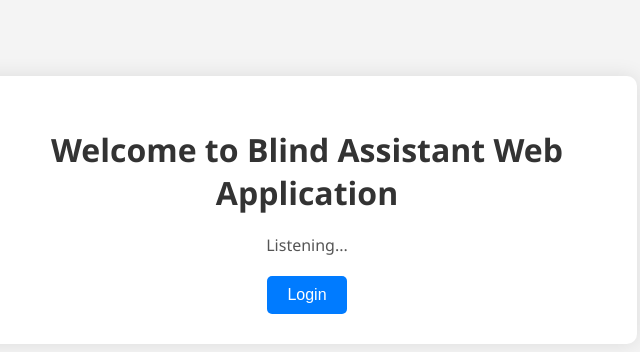
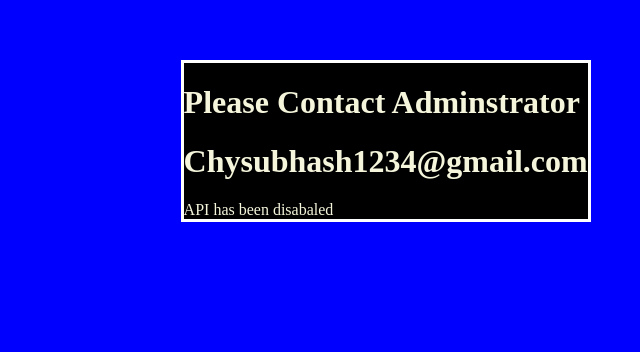
Before and after one commit to su690/BLIND_ASSIT, a website: page index.html in a window 1280 px wide. Shown: the part 190-542 px from the top of the page, without its empty margins (333-973 px from the left). Drawn offline with Linux system fonts and the light colour scheme.

Commit message:
Update index.html

```diff
--- a/index.html
+++ b/index.html
@@ -3,119 +3,28 @@
 <head>
     <meta charset="UTF-8">
     <meta name="viewport" content="width=device-width, initial-scale=1.0">
-    <title>Welcome and Speech to Text</title>
-    <style>
-        body {
-            font-family: 'Segoe UI', Tahoma, Geneva, Verdana, sans-serif;
-            background-color: #f4f4f4;
-            margin: 0;
-            padding: 0;
-            display: flex;
-            justify-content: center;
-            align-items: center;
-            min-height: 100vh;
-        }
-        .container {
-            max-width: 600px;
-            padding: 30px;
-            background-color: #fff;
-            border-radius: 10px;
-            box-shadow: 0px 0px 20px rgba(0, 0, 0, 0.1);
-            text-align: center;
-            animation: fadeIn 1s ease;
-        }
-        h1 {
-            color: #333;
-            margin-bottom: 20px;
-            font-weight: bold;
-        }
-        p {
-            margin-bottom: 20px;
-            color: #555;
-        }
-        button {
-            padding: 10px 20px;
-            border: none;
-            border-radius: 5px;
-            background-color: #007bff;
-            color: #fff;
-            font-size: 16px;
-            cursor: pointer;
-            transition: background-color 0.3s ease;
-        }
-        button:hover {
-            background-color: #0056b3;
-        }
-        @keyframes fadeIn {
-            from {
-                opacity: 0;
-                transform: translateY(-20px);
-            }
-            to {
-                opacity: 1;
-                transform: translateY(0);
-            }
-        }
-    </style>
+    <title>Document</title>
+
 </head>
+<style>
+body{
+    background-color: blue;
+    color: beige;
+}
+.main{
+    border: solid white;
+    height: fit-content;
+    width: fit-content;
+    margin-top: 250px;
+    margin-left: 40%;
+    background-color: black;
+}
+</style>
 <body>
-    <div class="container">
-        <h1 id="welcomeMsg">Welcome to Blind Assistant Web Application</h1>
-        <p id="userSpeech">Listening...</p>
-        <button id="nextPageBtn">Login</button>
-    </div>
-
-    <script>
-        var welcomeSpoken = false; // Flag to track if welcome message has been spoken
-
-        function speakWelcome() {
-            var msg = new SpeechSynthesisUtterance();
-            msg.text = "Welcome to Blind Assistant Web Application. Please provide your username and password";
-            msg.onend = function(event) {
-                welcomeSpoken = true; // Update flag
-                listenUserSpeech(); // Start listening to user's speech
-            };
-            window.speechSynthesis.speak(msg);
-        }
-
-        function listenUserSpeech() {
-            var recognition = new webkitSpeechRecognition(); // For Chrome
-            recognition.lang = 'en-US';
-
-            recognition.onresult = function(event) {
-                var userSpeech = event.results[0][0].transcript;
-                document.getElementById('userSpeech').textContent = userSpeech;
-
-                // Check if the user's speech contains a name
-                var nameRegex = /(?:my name is|I am|I'm) (\w+)/i;
-                var match = userSpeech.match(nameRegex);
-                if (match && match[1]) {
-                    var username = match[1];
-                    document.getElementById('welcomeMsg').textContent = "Welcome, " + username + "!";
-                }
-            };
-
-            recognition.start();
-            document.getElementById('userSpeech').textContent = "Listening...";
-        }
-
-        function nextPage() {
-            window.location.href = 'page1.html'; // Redirect to the next page
-        }
-
-        window.onload = function() {
-            speakWelcome(); // Speak welcome message
-
-            // Listen for Enter key press on the document
-            document.addEventListener('keydown', function(event) {
-                if (event.key === 'Enter') {
-                    nextPage(); // Call nextPage function on Enter key press
-                }
-            });
-
-            // Handle click event for the button
-            document.getElementById('nextPageBtn').addEventListener('click', nextPage);
-        };
-    </script>
+    <div class="main">
+    <h1>Please Contact Adminstrator</h1>
+    <h1>Chysubhash1234@gmail.com</h1>
+    API has been disabaled
+</div>
 </body>
 </html>
```
